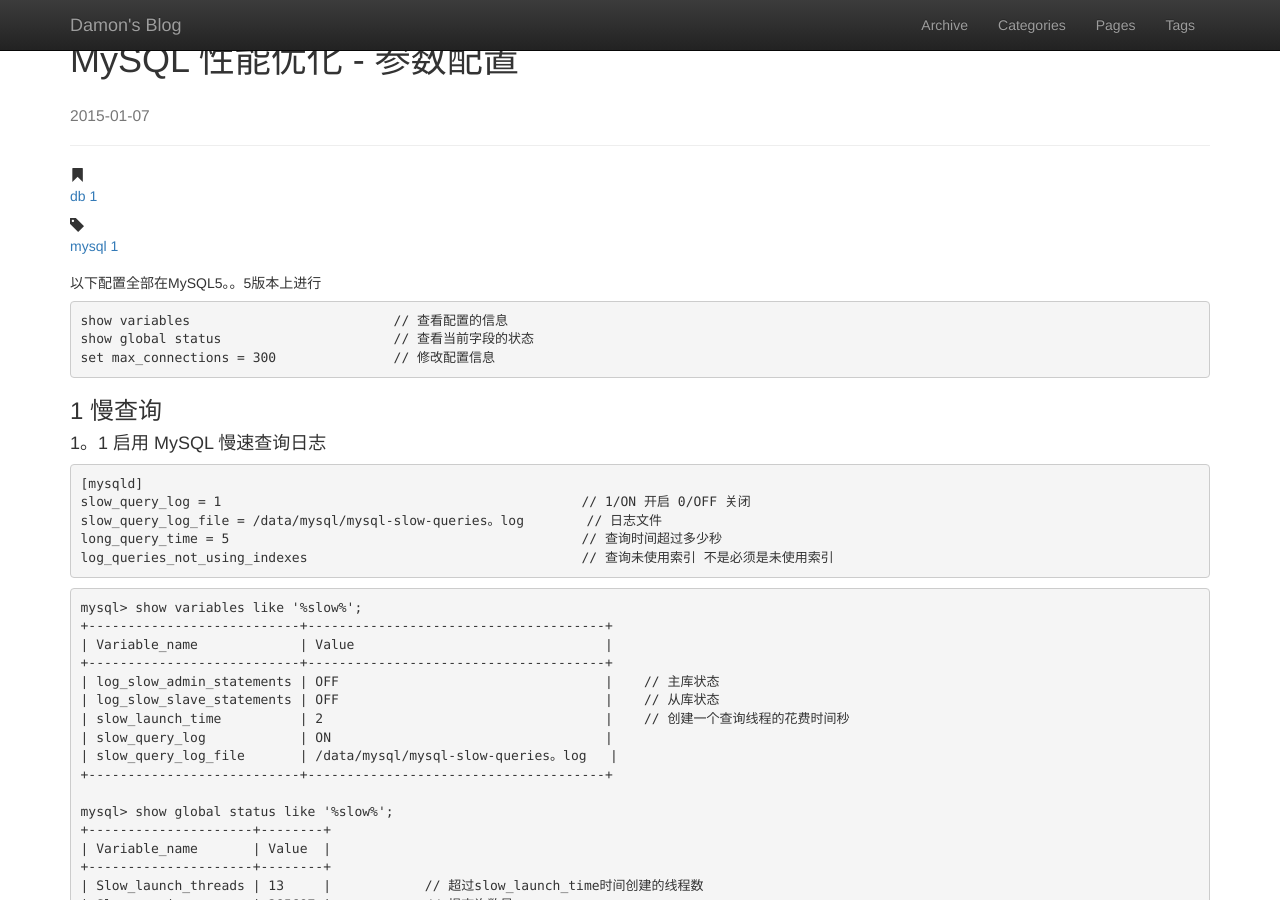
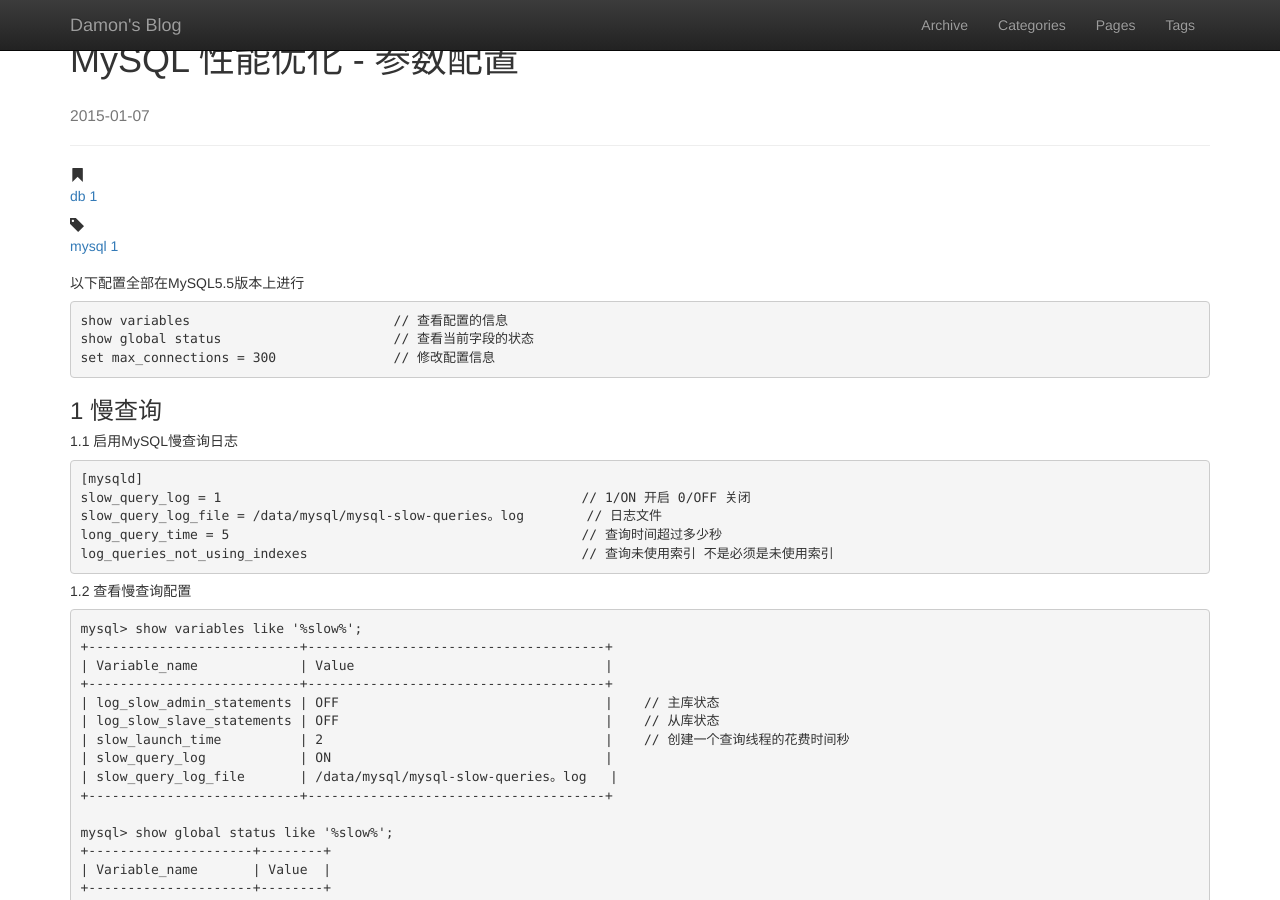
Before and after one commit to dong111/damonliu.github.io, a Jekyll site: the page built from _posts/2015-01-07-mysql-variables.md, in a window 1280 px wide and 900 px high. Built offline with Jekyll 4.4.1, drawn with Linux system fonts in a browser that asks for light colours; nearby versions of some CDN libraries; library files that are not in the unit come from our copies; Markdown is read by kramdown in place of the engine named in the settings; comment, search, counter and statistics services are not loaded.

````diff
--- a/_posts/2015-01-07-mysql-variables.md
+++ b/_posts/2015-01-07-mysql-variables.md
@@ -5,7 +5,7 @@
 tags: [mysql]
 ---
 
-##### 以下配置全部在MySQL5。。5版本上进行
+##### 以下配置全部在MySQL5.5版本上进行
 ```mysql
 show variables                          // 查看配置的信息
 show global status                      // 查看当前字段的状态
@@ -14,7 +14,7 @@
 
 ### 1 慢查询
 
-#### 1。1 启用 MySQL 慢速查询日志
+##### 1.1 启用MySQL慢查询日志
 ```mysql
 [mysqld]
 slow_query_log = 1                                              // 1/ON 开启 0/OFF 关闭
@@ -23,6 +23,7 @@
 log_queries_not_using_indexes                                   // 查询未使用索引 不是必须是未使用索引
 ```
 
+##### 1.2 查看慢查询配置
 ```mysql
 mysql> show variables like '%slow%';
 +---------------------------+--------------------------------------+
````
